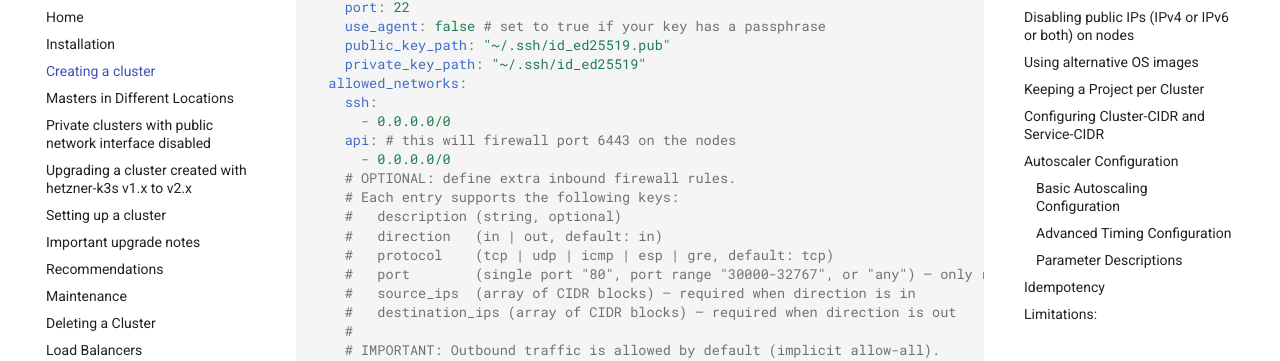
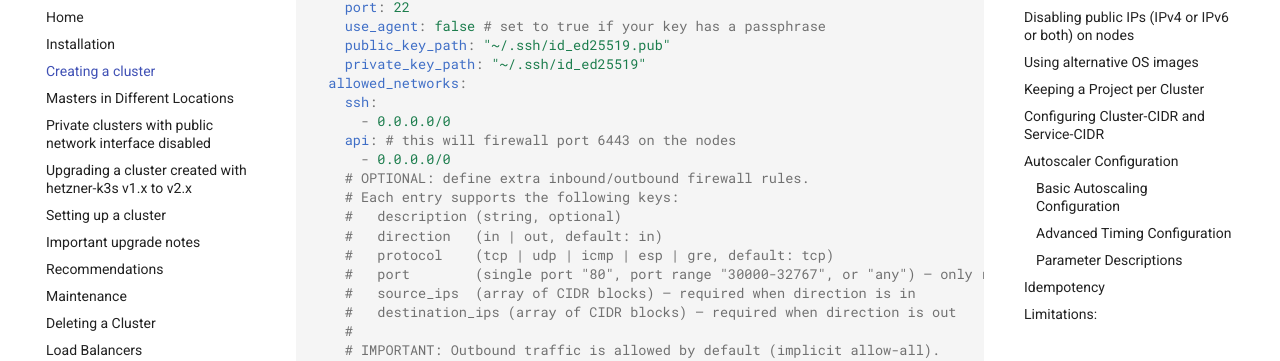
Before and after one commit to vitobotta/hetzner-k3s, an MkDocs documentation site: the page built from docs/Creating_a_cluster.md, in a window 1280 px wide and 900 px high, scrolled down 346 px. Shown: the part 91-452 px from the top of the window. Built offline with MkDocs 1.6.1 and Material for MkDocs 9.7.7, drawn with Linux system fonts in a browser that asks for light colours; comment, search, counter and statistics services are not loaded.

Commit message:
fix description

```diff
--- a/docs/Creating_a_cluster.md
+++ b/docs/Creating_a_cluster.md
@@ -20,7 +20,7 @@ networking:
       - 0.0.0.0/0
     api: # this will firewall port 6443 on the nodes
       - 0.0.0.0/0
-    # OPTIONAL: define extra inbound firewall rules.
+    # OPTIONAL: define extra inbound/outbound firewall rules.
     # Each entry supports the following keys:
     #   description (string, optional)
     #   direction   (in | out, default: in)
```
